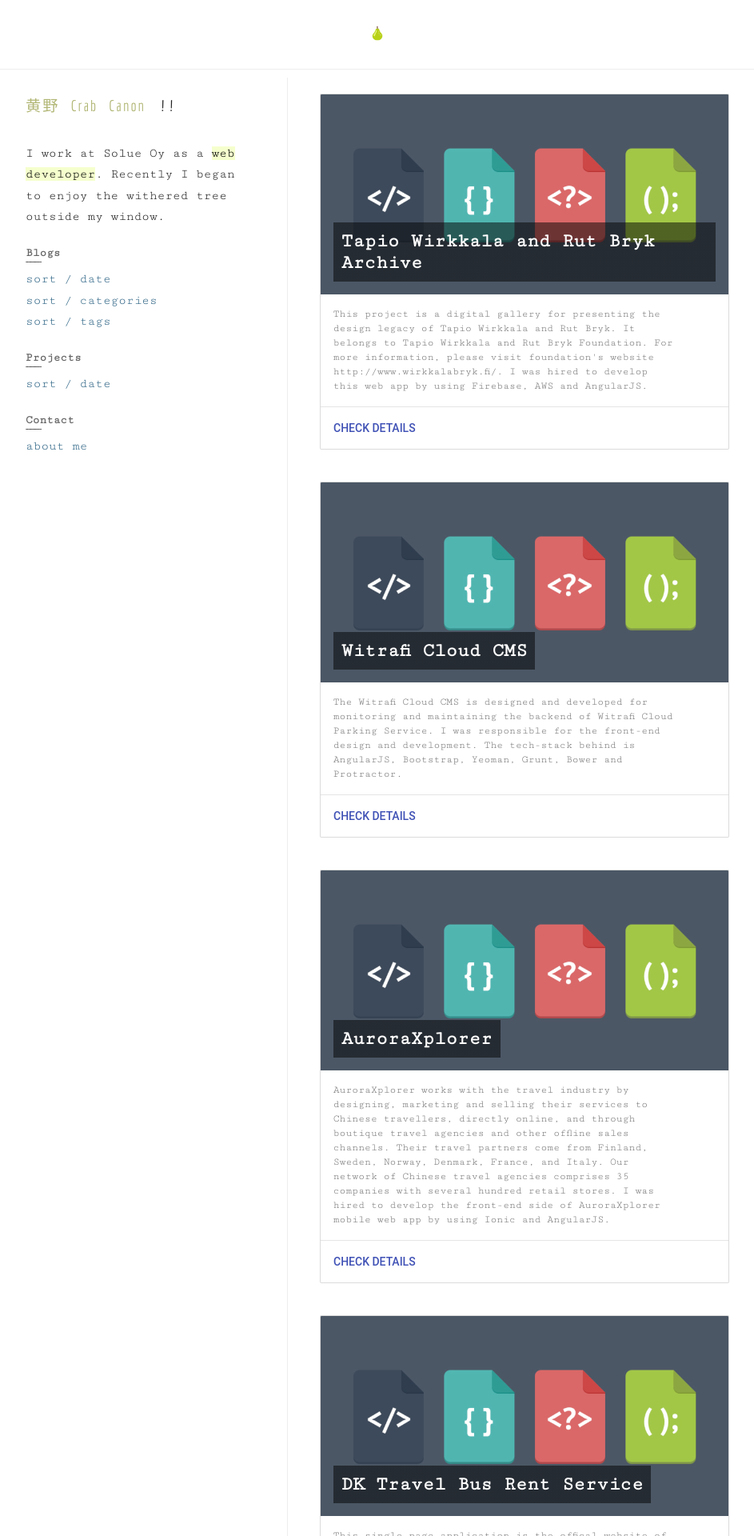
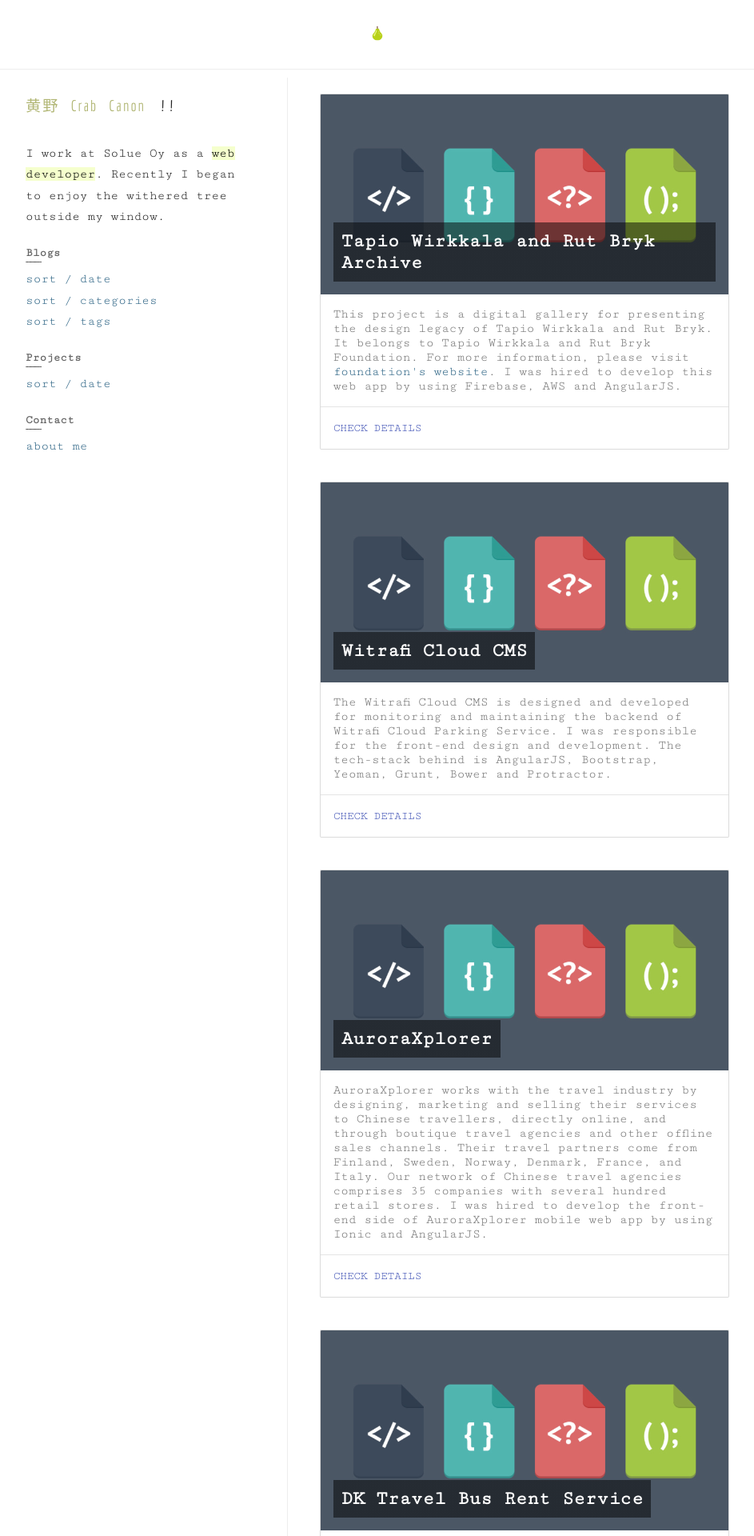
Before and after one commit to crabcanon/crabcanon.github.com, a Jekyll site: the page built from projects/index.md, in a window 1280 px wide. Shown: the top 1920 px of the page at 80% size, without its empty margins (168-1111 px from the left). Built offline with Jekyll 4.4.1, drawn with Linux system fonts in a browser that asks for light colours; comment, search, counter and statistics services are not loaded; some of the changed text lies outside the part shown.

Commit message:
Update blogs and css

```diff
--- a/_posts/2014-10-01-aemdee-medical-online-service.md
+++ b/_posts/2014-10-01-aemdee-medical-online-service.md
@@ -3,7 +3,7 @@
 title: Aemdee Medical Online Service
 date: 2014-10-01
 image: /images/homepage/cover-1.jpg
-description: Aemdee is a online communication channel between patients, doctors and other health care staff. With Aemdee’s online service, doctors and other health care staff will be able to monitor their patients’ condition and development remotely. Aemdee’s unique communication platform helps patients and doctors share vital information to improve health care.
+description: <a href="http://www.aemdee.com/">Aemdee</a> is a online communication channel between patients, doctors and other health care staff. With Aemdee’s online service, doctors and other health care staff will be able to monitor their patients’ condition and development remotely. Aemdee’s unique communication platform helps patients and doctors share vital information to improve health care.
 categories: [project]
 tags: [Project, Full Stack, Ruby on Rails, Backbone.js, d3.js, MySQL, CoffeeScript]
 ---
--- a/_posts/2015-01-27-finmeas-devices-monitoring-service.md
+++ b/_posts/2015-01-27-finmeas-devices-monitoring-service.md
@@ -3,7 +3,7 @@
 title: Finmeas Devices Monitoring Service
 date: 2015-01-27
 image: /images/homepage/cover-1.jpg
-description: FinMeas Ltd is a Finnish measurement technology and service expert. FinMeas makes it easy for the customer when the initial information is obtained and the measurement device installed, the monitoring task is safely managed by FinMeas’s Internet service or the customer’s own system.
+description: <a href="http://www.finmeas.com/">FinMeas Ltd</a> is a Finnish measurement technology and service expert. FinMeas makes it easy for the customer when the initial information is obtained and the measurement device installed, the monitoring task is safely managed by FinMeas’s Internet service or the customer’s own system.
 categories: [project]
 tags: [Project, HTML5, Hybrid mobile app, Angularjs, Sencha Touch]
 ---
--- a/assets/css/main.scss
+++ b/assets/css/main.scss
@@ -94,6 +94,20 @@
   direction: ltr;
   -webkit-font-feature-settings: 'liga';
   -webkit-font-smoothing: antialiased;
+}
+
+.mdl-card__supporting-text{
+  width: 100%;
+  font-size: 1em;
+  font-family: "Cutive Mono", "YuMincho", monospace, serif;
+}
+
+.mdl-card__title-text{
+  font-family: "Cutive Mono", "YuMincho", monospace, serif;
+}
+
+.mdl-button{
+  font-family: "Cutive Mono", "YuMincho", monospace, serif;
 }
 
 .sidebar-menu-mobile{
```
Also changed, not shown: _posts/2015-11-04-tapio-wirkkala-rut-bryk-archive-gallery.md (+1 -1 lines).
